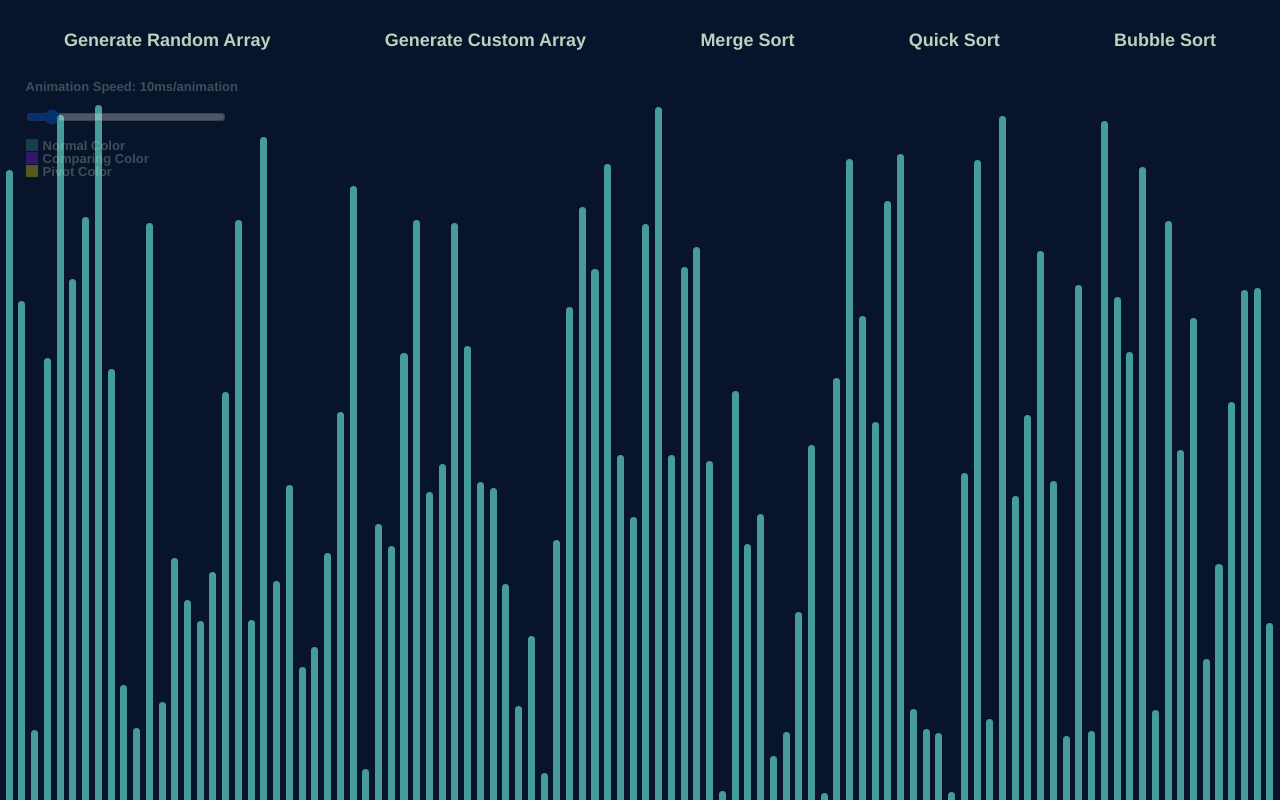
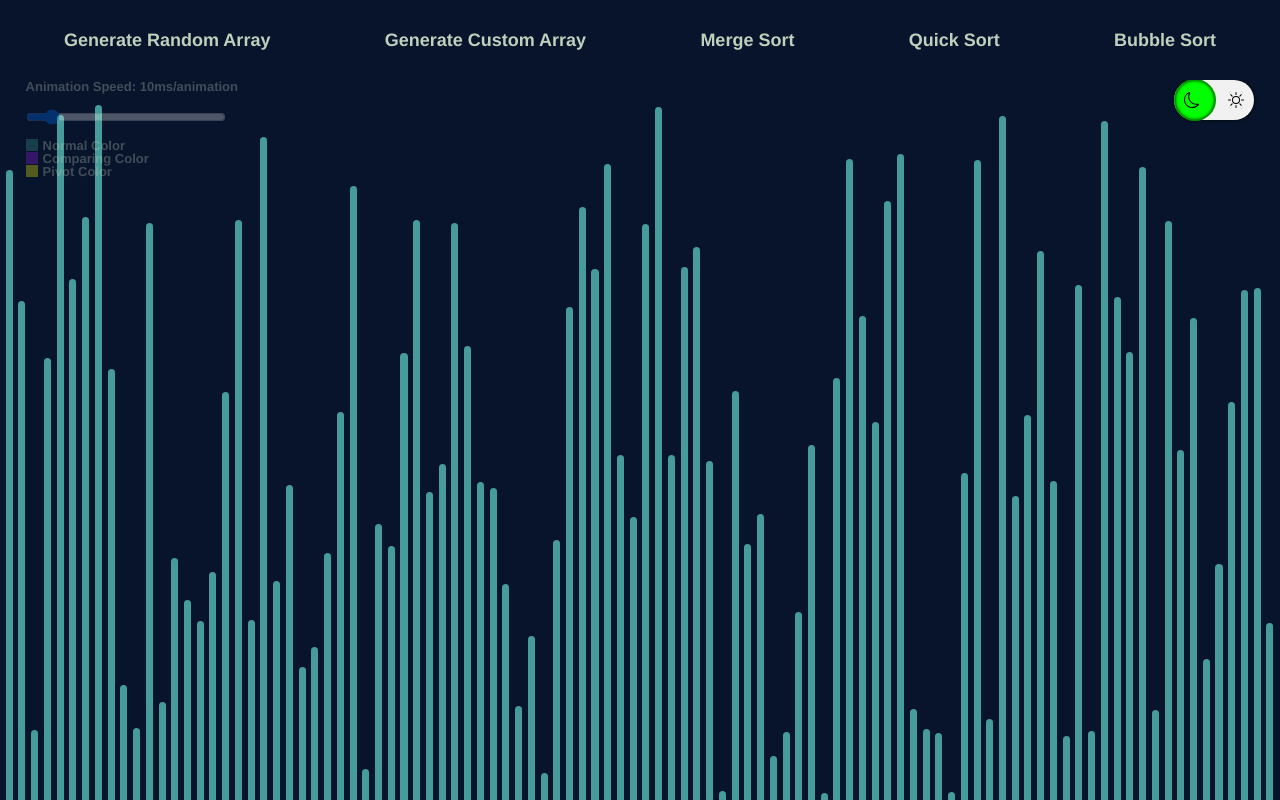
Before and after one commit to EdiKrasniqi11/AlgoSortVisualizer, a React (Create React App) app: page / in a window 1280 px wide. Built offline with nearby package versions, Linux system fonts and the light colour scheme.

Commit message:
Theme Toggle Completed

```diff
--- a/src/App.css
+++ b/src/App.css
@@ -1,19 +1,20 @@
 :root{
-    --dark-blue: #07142B;
+    --background-color: #07142B;
     --mid-blue: #173C4C;
     --mid-green: #469c9a;
-    --light-green: #BDD1BD;
+    --text-color: #BDD1BD;
 }
 *{
     margin:0;
     padding:0;
-    color:var(--light-green);
+    color:var(--text-color);
     font-family: 'Helvetica Neue', sans-serif;
     font-weight: bold;
 }
 .main-container{
-    background:var(--dark-blue);
+    background-color:var(--background-color);
     min-height:100vh;
+    transition:background-color 0.2s ease-in;
 }
 .sort-array{
     position:relative;
--- a/src/components/sorter/Sorter.css
+++ b/src/components/sorter/Sorter.css
@@ -37,3 +37,40 @@
     border:none;
     box-shadow:none;
 }
+.skip-button{
+    position:absolute;
+    right:2%;
+    top:0;
+}
+.toggleSwitch{
+    position:absolute;
+    right:2%;
+    top:0;
+    background-color:rgb(241, 241, 241);
+    width:80px;
+    height:40px;
+    border-radius:25px;
+    display:flex;
+    align-items: center;
+    justify-content: space-between;
+    cursor:pointer;
+    box-shadow:0px 0px 3.5px rgb(0,0,0)
+}
+.bi-moon{
+    padding:10px;
+    z-index:999;
+}
+.bi-brightness-high{
+    padding:10px;
+    z-index:999;
+}
+#toggle{
+    position:absolute;
+    background-color:rgb(0, 255, 0);
+    height:40px;
+    aspect-ratio: 1;
+    border-radius:25px;
+    transition:margin-left 0.2s ease-in;
+    border:1px solid rgba(0, 0, 0, 0.419);
+    box-shadow:inset 0px 0px 3.5px rgb(0,0,0)
+}
--- a/src/components/sorter/Sorter.js
+++ b/src/components/sorter/Sorter.js
@@ -1,8 +1,23 @@
 import './Sorter.css'
+import { useState } from 'react'
 
 export default function Sorter(props){
     const children = props.array.length;
+    const [theme, setTheme] = useState('dark')
 
+    function changeTheme(){
+      if(theme == 'dark'){
+        setTheme('light')
+        document.documentElement.style.setProperty('--background-color', '#FFFFFF');
+        document.documentElement.style.setProperty('--text-color', '#173C4C');
+        document.getElementById('toggle').style.marginLeft = '40px'
+      }else{
+        setTheme('dark')
+        document.documentElement.style.setProperty('--background-color', '#07142B');
+        document.documentElement.style.setProperty('--text-color', '#BDD1BD');
+        document.getElementById('toggle').style.marginLeft = '0px'
+      }
+    }
     return(
         <div className="sort-array">
           {props.array.map((value, idx) =>(
@@ -17,6 +32,15 @@
             <div style={{display: 'flex'}}><div className="color-box" style={{background: `${props.compareBarColor}`}}></div><h4>Comparing Color</h4></div>
             <div style={{display: 'flex'}}><div className="color-box" style={{background: `${props.pivotBarColor}`}}></div><h4>Pivot Color</h4></div>
           </div>
+          <div className="toggleSwitch" onClick={() => changeTheme()}>
+            <svg xmlns="http://www.w3.org/2000/svg" width="16" height="16" fill="black" class="bi bi-moon" viewBox="0 0 16 16">
+              <path d="M6 .278a.768.768 0 0 1 .08.858 7.208 7.208 0 0 0-.878 3.46c0 4.021 3.278 7.277 7.318 7.277.527 0 1.04-.055 1.533-.16a.787.787 0 0 1 .81.316.733.733 0 0 1-.031.893A8.349 8.349 0 0 1 8.344 16C3.734 16 0 12.286 0 7.71 0 4.266 2.114 1.312 5.124.06A.752.752 0 0 1 6 .278zM4.858 1.311A7.269 7.269 0 0 0 1.025 7.71c0 4.02 3.279 7.276 7.319 7.276a7.316 7.316 0 0 0 5.205-2.162c-.337.042-.68.063-1.029.063-4.61 0-8.343-3.714-8.343-8.29 0-1.167.242-2.278.681-3.286z"/>
+            </svg>
+            <svg xmlns="http://www.w3.org/2000/svg" width="16" height="16" fill="black" class="bi bi-brightness-high" viewBox="0 0 16 16">
+              <path d="M8 11a3 3 0 1 1 0-6 3 3 0 0 1 0 6zm0 1a4 4 0 1 0 0-8 4 4 0 0 0 0 8zM8 0a.5.5 0 0 1 .5.5v2a.5.5 0 0 1-1 0v-2A.5.5 0 0 1 8 0zm0 13a.5.5 0 0 1 .5.5v2a.5.5 0 0 1-1 0v-2A.5.5 0 0 1 8 13zm8-5a.5.5 0 0 1-.5.5h-2a.5.5 0 0 1 0-1h2a.5.5 0 0 1 .5.5zM3 8a.5.5 0 0 1-.5.5h-2a.5.5 0 0 1 0-1h2A.5.5 0 0 1 3 8zm10.657-5.657a.5.5 0 0 1 0 .707l-1.414 1.415a.5.5 0 1 1-.707-.708l1.414-1.414a.5.5 0 0 1 .707 0zm-9.193 9.193a.5.5 0 0 1 0 .707L3.05 13.657a.5.5 0 0 1-.707-.707l1.414-1.414a.5.5 0 0 1 .707 0zm9.193 2.121a.5.5 0 0 1-.707 0l-1.414-1.414a.5.5 0 0 1 .707-.707l1.414 1.414a.5.5 0 0 1 0 .707zM4.464 4.465a.5.5 0 0 1-.707 0L2.343 3.05a.5.5 0 1 1 .707-.707l1.414 1.414a.5.5 0 0 1 0 .708z"/>
+            </svg>
+            <div id="toggle"></div>
+          </div>
         </div>
     )
 }
```
Lines whose indentation alone changed are shown as unchanged.
